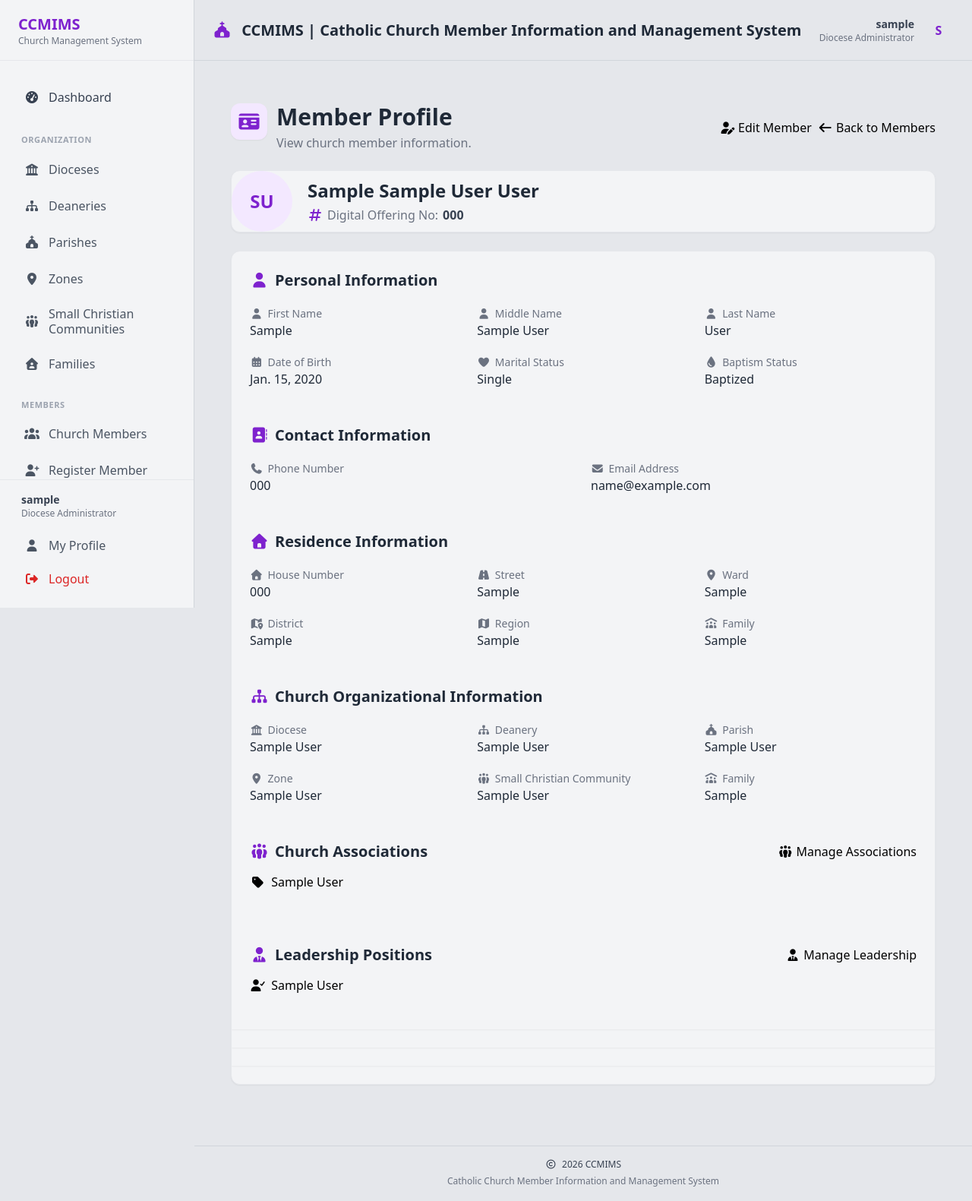
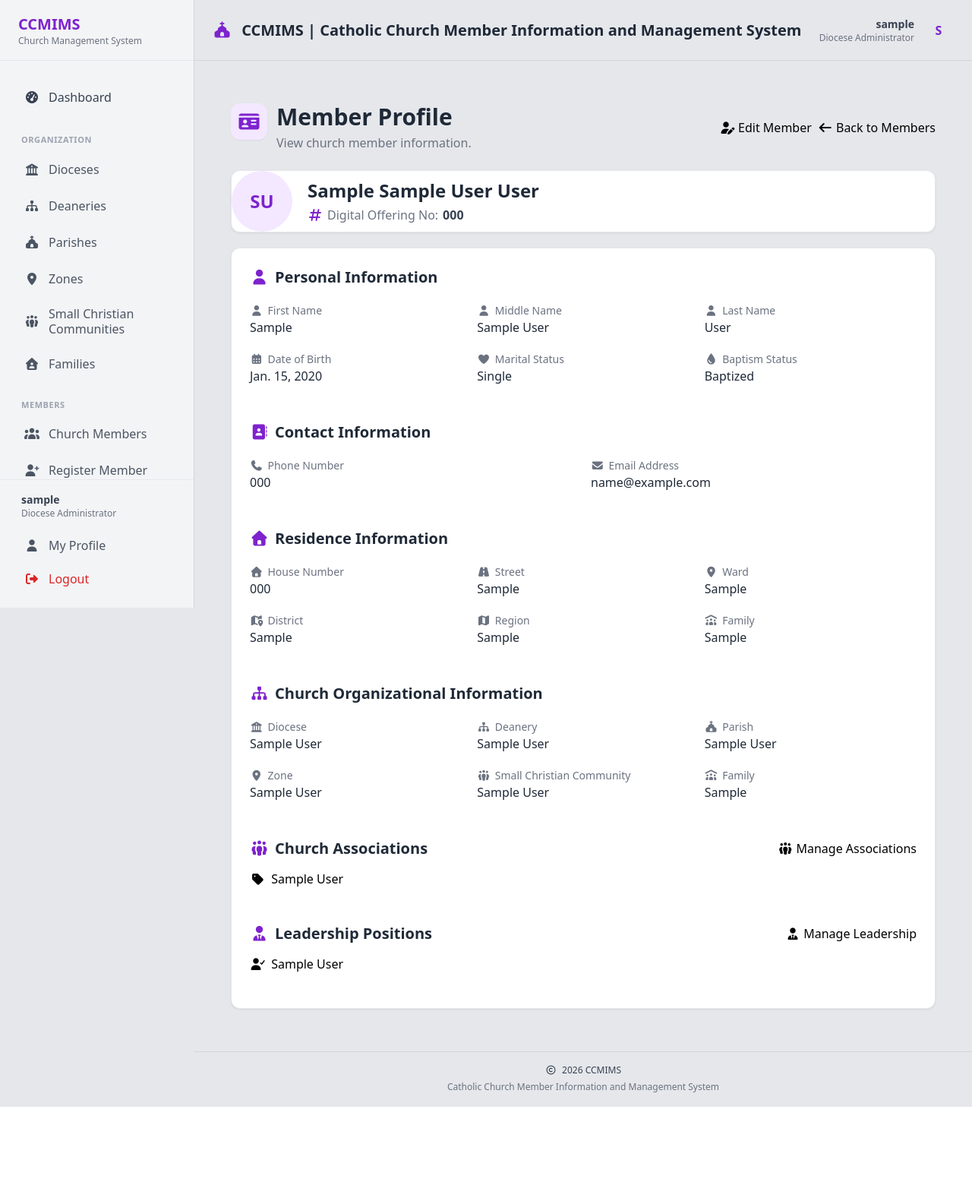
Before and after one commit to MsengiCORE/Catholic_Member_Information_and_Management_System, a Django app: page /members/member-details/00000000-0000-0000-0000-000000000001/ in a window 1280 px wide. Shown: the whole page at 76% size. After the commit the page ends 1457 px from the top, so only its background shows below. Run offline with Django 5.2, Linux system fonts and the light colour scheme; a user stored in the database is signed in; tables that the repository leaves empty hold one stand-in row (values such as "Sample post"); some libraries are stand-ins or nearby versions.

Commit message:
dashboard

```diff
--- a/templates/members/member_detail.html
+++ b/templates/members/member_detail.html
@@ -18,6 +18,27 @@
         .member-detail-page .badge {
             max-width: 100%;
         }
+    }
+
+    .member-detail-page .member-info-cards-stack {
+        width: 100%;
+        min-width: 0;
+    }
+
+    .member-detail-page .member-info-card {
+        width: 100%;
+        min-width: 0;
+        border: 1px solid rgb(229 231 235) !important;
+        border-radius: 0.75rem !important;
+        background-color: rgb(255 255 255) !important;
+        box-shadow: 0 1px 3px 0 rgb(0 0 0 / 0.08) !important;
+    }
+
+    .member-detail-page .member-info-card > div {
+        min-width: 0;
+        border: 0 !important;
+        background-color: transparent !important;
+        box-shadow: none !important;
     }
 </style>
 <style>
@@ -43,13 +64,28 @@
     .member-detail-page .badge {
         line-height: 1.25rem;
     }
+
+    .member-detail-page .member-info-card {
+        border: 1px solid rgb(229 231 235) !important;
+        box-shadow: 0 1px 3px 0 rgb(0 0 0 / 0.08) !important;
+        border-radius: 0.75rem !important;
+        background-color: rgb(255 255 255) !important;
+    }
+
+    .member-detail-page .member-info-card::before,
+    .member-detail-page .member-info-card::after {
+        border: 0 !important;
+        box-shadow: none !important;
+        background-image: none !important;
+    }
+
 </style>
 
 {% endblock %}
 
 {% block content %}
 
-<div class="member-detail-page mx-auto w-full max-w-7xl px-3 py-4 sm:px-5 sm:py-6 lg:px-6 lg:py-8">
+<div class="member-detail-page mx-auto w-full max-w-7xl bg-gray-200 px-3 py-4 sm:px-5 sm:py-6 lg:px-6 lg:py-8">
 
     <!-- Header -->
     <div class="mb-5 flex flex-col gap-4 sm:mb-6 lg:flex-row lg:items-center lg:justify-between">
@@ -94,7 +130,7 @@
 
 
     <!-- Member Identity -->
-    <div class="mb-5 overflow-hidden rounded-xl border border-gray-200 bg-gray-100 shadow-sm sm:mb-6">
+    <div class="member-info-card overflow-hidden rounded-xl border border-gray-200 bg-gray-100 shadow-sm">
 
         <div class="flex flex-col md:flex-row md:items-center gap-5">
 
@@ -128,9 +164,13 @@
 
     </div>
 
+    <div class="h-5"></div>
+
+
+    <div class="member-info-cards-stack space-y-5 sm:space-y-6">
 
     <!-- Personal Information -->
-    <div class="mb-5 overflow-hidden rounded-xl border border-gray-200 bg-gray-100 shadow-sm sm:mb-6">
+    <div class="member-info-card overflow-hidden rounded-xl border border-gray-200 bg-gray-100 shadow-sm">
 
         <div class="p-4 sm:p-6">
 
@@ -211,7 +251,7 @@
 
 
     <!-- Contact Information -->
-    <div class="mb-5 overflow-hidden bg-gray-100 shadow-sm sm:mb-6">
+    <div class="member-info-card overflow-hidden rounded-xl border border-gray-200 bg-gray-100 shadow-sm">
 
         <div class="p-4 sm:p-6">
 
@@ -252,7 +292,7 @@
 
 
     <!-- Residence -->
-    <div class="mb-5 overflow-hidden bg-gray-100 shadow-sm sm:mb-6">
+    <div class="member-info-card overflow-hidden rounded-xl border border-gray-200 bg-gray-100 shadow-sm">
 
         <div class="p-4 sm:p-6">
 
@@ -340,7 +380,7 @@
     </div>
 
     <!-- Church Organizational Information -->
-    <div class="mb-5 overflow-hidden bg-gray-100 shadow-sm sm:mb-6">
+    <div class="member-info-card overflow-hidden rounded-xl border border-gray-200 bg-gray-100 shadow-sm">
 
         <div class="p-4 sm:p-6">
 
@@ -445,7 +485,7 @@
 
 
     <!-- Church Associations -->
-    <section class="mb-5 overflow-visible border-0 bg-transparent shadow-none sm:mb-6">
+    <div class="member-info-card overflow-hidden rounded-xl border border-gray-200 bg-gray-100 shadow-sm">
 
         <div class="p-4 sm:p-6">
 
@@ -488,11 +528,11 @@
 
         </div>
 
-    </section>
+    </div>
 
 
     <!-- Leadership Positions -->
-    <section class="mb-5 overflow-visible border-0 bg-transparent shadow-none sm:mb-6">
+    <div class="mb-5 overflow-hidden rounded-xl border border-gray-200 bg-gray-100 shadow-sm sm:mb-6">
 
         <div class="p-4 sm:p-6">
 
@@ -535,7 +575,9 @@
 
         </div>
 
-    </section>
+    </div>
+
+    </div>
 
 </div>
 
```
